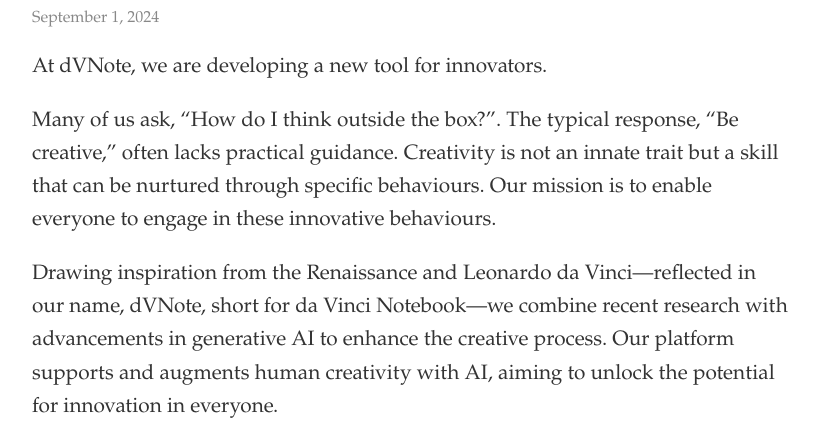
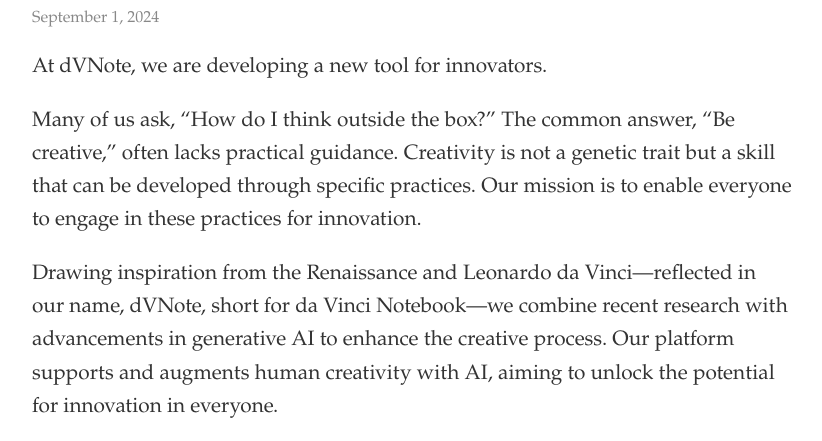
Before and after one commit to dVNote/FirstWebPage, a plain HTML site: page index.html in a window 1280 px wide. Shown: the part 319-760 px from the top of the page, without its empty margins (228-1050 px from the left). Drawn offline with Linux system fonts and the light colour scheme; a web font is replaced by a local one.

Commit message:
Improve mission clarity and punctuation

```diff
--- a/index.html
+++ b/index.html
@@ -20,7 +20,7 @@
 
       <p>At dVNote, we are developing a new tool for innovators.</p>
 
-      <p>Many of us ask, “How do I think outside the box?”. The typical response, “Be creative,” often lacks practical guidance. Creativity is not an innate trait but a skill that can be nurtured through specific behaviours. Our mission is to enable everyone to engage in these innovative behaviours.</p>
+      <p>Many of us ask, “How do I think outside the box?” The common answer, “Be creative,” often lacks practical guidance. Creativity is not a genetic trait but a skill that can be developed through specific practices. Our mission is to enable everyone to engage in these practices for innovation.</p>
 
       <p>Drawing inspiration from the Renaissance and Leonardo da Vinci—reflected in our name, dVNote, short for da Vinci Notebook—we combine recent research with advancements in generative AI to enhance the creative process. Our platform supports and augments human creativity with AI, aiming to unlock the potential for innovation in everyone.</p>
 
```
